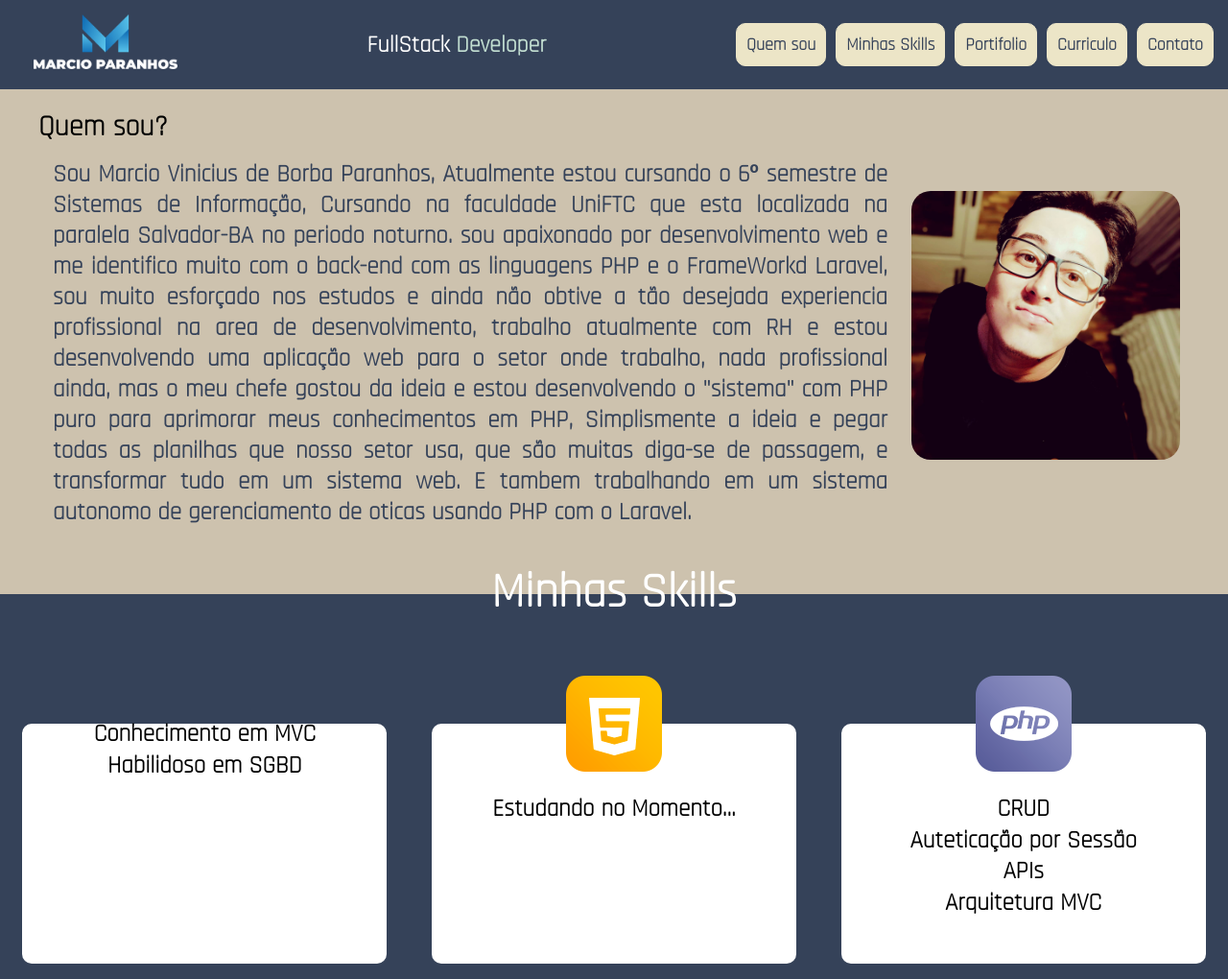
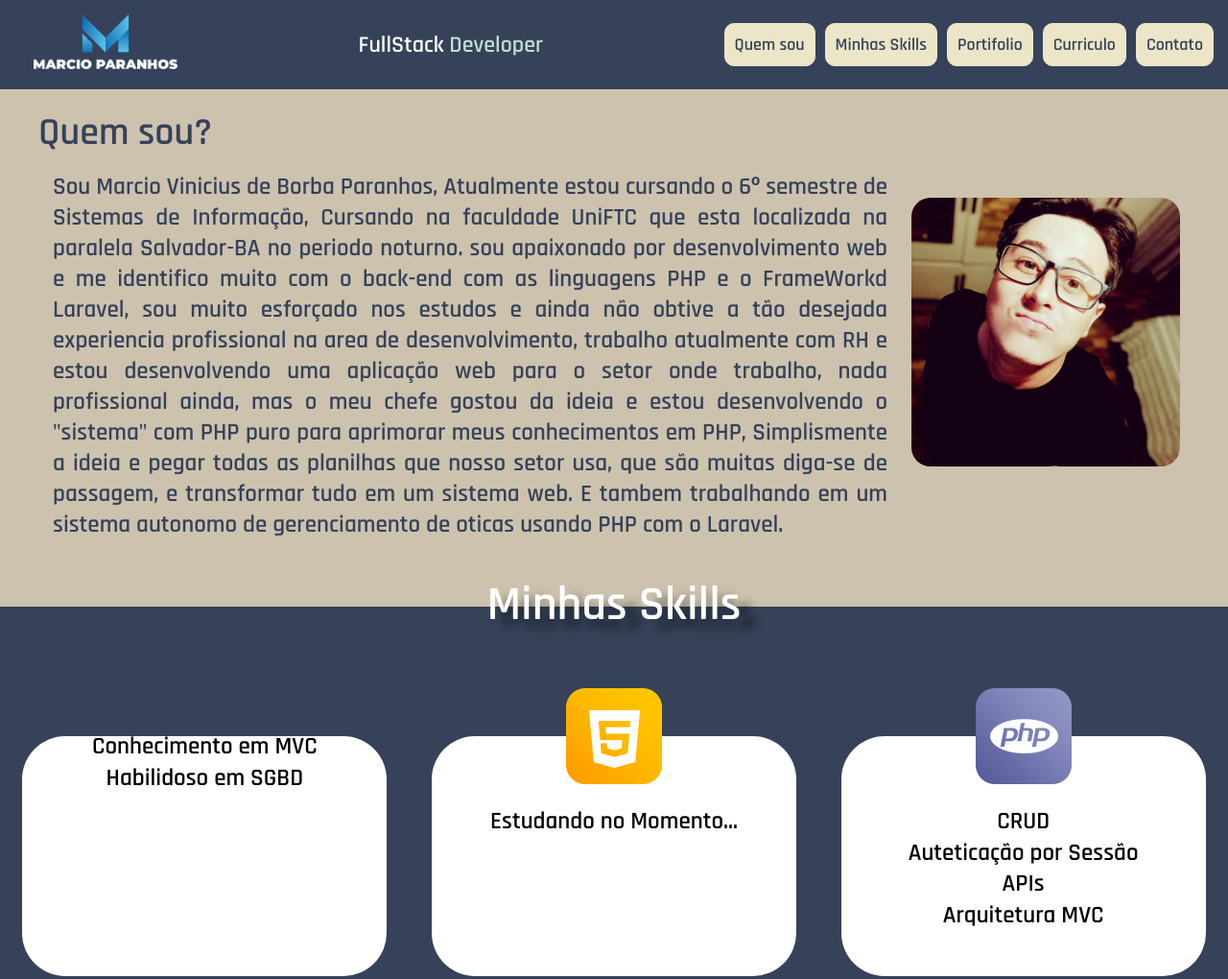
Before and after one commit to TheHeells/Portifolio, a plain HTML site: page index.html in a window 1280 px wide. Shown: the top 1020 px of the page at 96% size. Drawn offline with Linux system fonts and the light colour scheme.

Commit message:
Confirmar

```diff
--- a/assets/css/style.css
+++ b/assets/css/style.css
@@ -1,4 +1,5 @@
-@import url('https://fonts.googleapis.com/css2?family=Rajdhani:wght@300&display=swap');
+
+@import url('https://fonts.googleapis.com/css2?family=Rajdhani:wght@300;600&display=swap');
 /* Reset do HTML */
 * {
     margin: 0;
@@ -76,7 +77,10 @@ span {
 }
 
 .quemSou h1{
-    font-size: 30px;
+    font-size: 40px;
+    color: #354259;
+    font-weight: 600;
+
 }
 
 .quemSou p {
@@ -111,6 +115,8 @@ span {
     font-size: 50px;
     font-weight: bold;
     color: #fff;
+    -webkit-filter: drop-shadow(50px 50px 5px rgba(0,0,0,.5));
+    filter: drop-shadow(15px 10px 5px rgba(0,0,0,.5));
 }
 
 .oquefaco{
@@ -129,7 +135,7 @@ span {
     width: 380px;
     height: 250px;
     background-color:#fff;
-    border-radius: 10px;
+    border-radius: 45px;
 }
 
 .card p {
```
